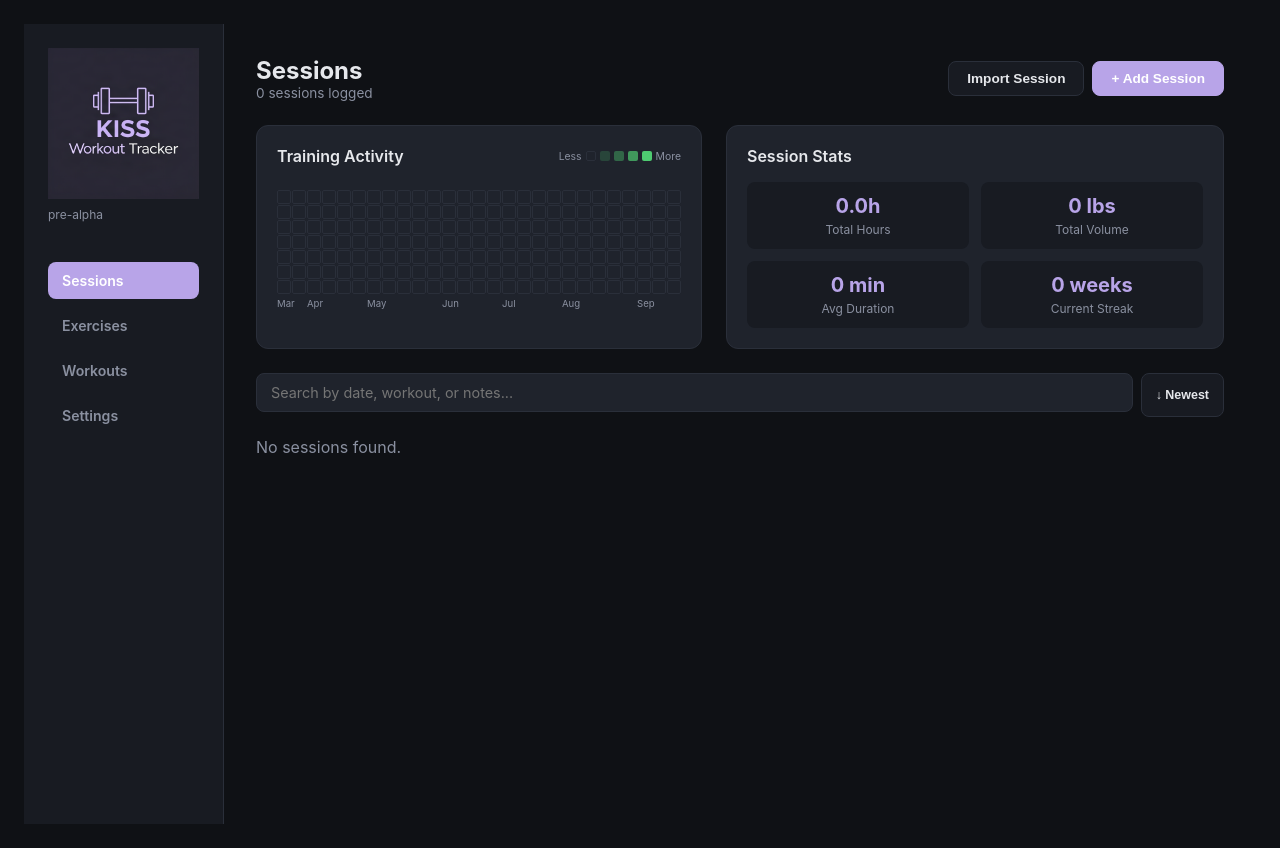
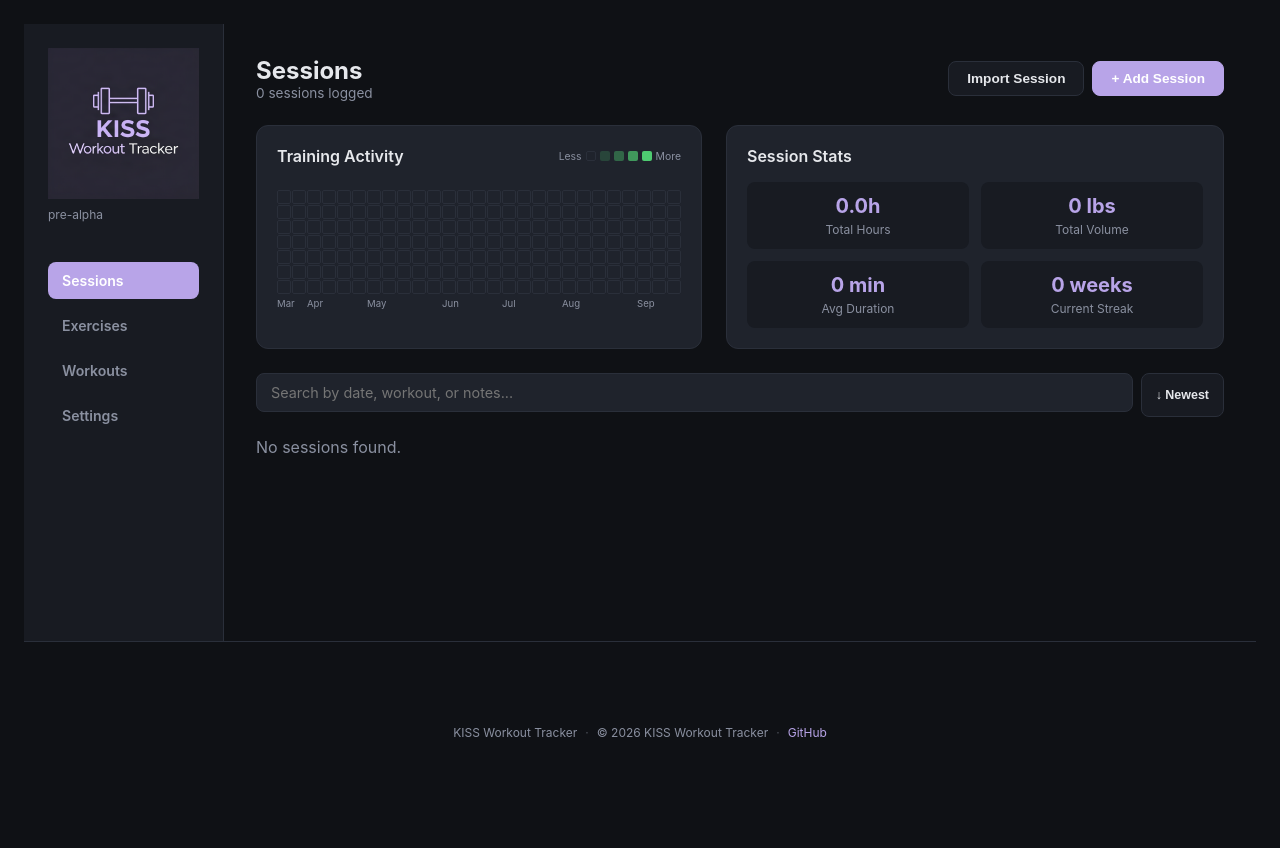
Before and after one commit to dummey/kiss-workout, a React (Vite) app: page /sessions in a window 1280 px wide. Built offline with nearby package versions, Linux system fonts and the light colour scheme.

Commit message:
feat(footer): add KISS Workout Tracker footer

```diff
--- /dev/null
+++ b/src/components/Footer.tsx
@@ -0,0 +1,22 @@
+import React from 'react'
+
+export default function Footer() {
+  const currentYear = new Date().getFullYear()
+
+  return (
+    <footer className="footer">
+      <span>KISS Workout Tracker</span>
+      <span className="footer-separator">·</span>
+      <span>© {currentYear} KISS Workout Tracker</span>
+      <span className="footer-separator">·</span>
+      <a
+        href="https://github.com/dummey/kiss-workout"
+        target="_blank"
+        rel="noopener noreferrer"
+        className="footer-link"
+      >
+        GitHub
+      </a>
+    </footer>
+  )
+}
--- a/src/components/Layout.tsx
+++ b/src/components/Layout.tsx
@@ -2,6 +2,7 @@ import React from 'react'
 import { NavLink, Outlet } from 'react-router-dom'
 import logo from '../assets/logo.png'
 import { useBackup } from '../context/BackupContext'
+import Footer from './Footer'
 
 export default function Layout() {
   const { shouldShowReminder } = useBackup()
@@ -55,6 +56,8 @@ export default function Layout() {
           )}
         </NavLink>
       </nav>
+
+      <Footer />
     </div>
   )
 }
--- a/src/index.css
+++ b/src/index.css
@@ -138,6 +138,7 @@ body {
 /* Layout */
 .layout {
   display: flex;
+  flex-wrap: wrap; /* let the footer wrap to its own row below main-content */
   min-height: 100vh;
 }
 
@@ -158,12 +159,41 @@ body {
 
 .main-content {
   flex: 1;
+  min-width: 0; /* never wrap below the sidebar on narrow desktop widths */
   padding: 32px;
-  padding-bottom: 32px;
+  padding-bottom: 48px;
 }
 
 .bottom-tab-bar {
   display: none;
+}
+
+/* Footer */
+.footer {
+  flex-basis: 100%; /* full-width row, wraps below sidebar + main-content */
+  display: flex;
+  flex-wrap: wrap;
+  align-items: center;
+  justify-content: center;
+  gap: 8px;
+  padding: 16px 32px;
+  border-top: 1px solid var(--border);
+  color: var(--muted);
+  font-size: 0.75rem;
+}
+
+.footer-separator {
+  opacity: 0.5;
+}
+
+.footer-link {
+  color: var(--accent);
+  text-decoration: none;
+}
+
+.footer-link:hover {
+  color: var(--accent-hover);
+  text-decoration: underline;
 }
 
 .exercise-list {
@@ -323,4 +353,11 @@ body {
   textarea {
     font-size: 16px;
   }
+
+  .footer {
+    flex-basis: auto; /* column layout: natural height, full width via stretch */
+    padding: 12px 16px;
+    padding-bottom: 80px; /* clear the fixed bottom-tab-bar */
+    font-size: 0.7rem;
+  }
 }
```
Also changed, not shown: 1 other file (tests, documents, lock files or other folders).
